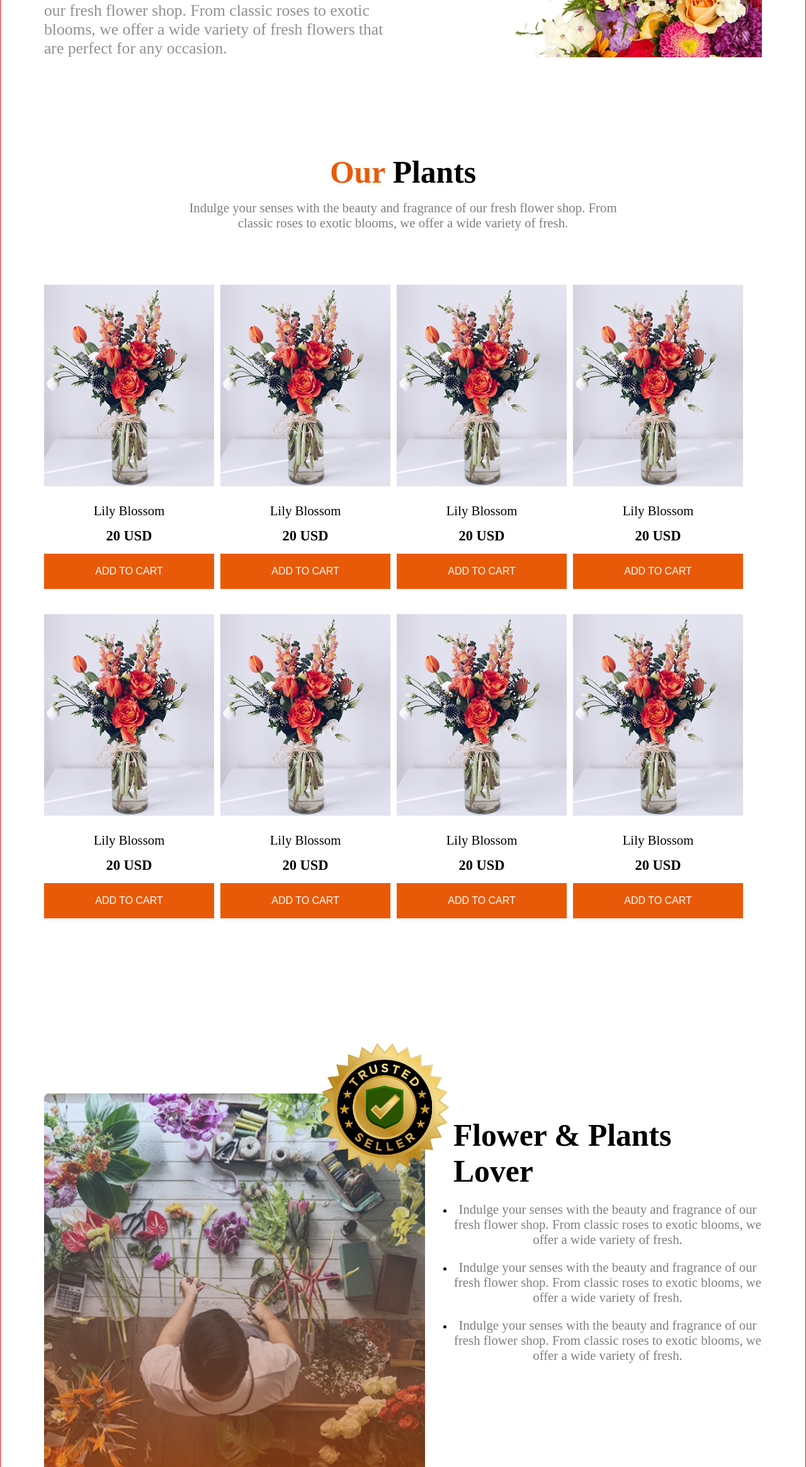
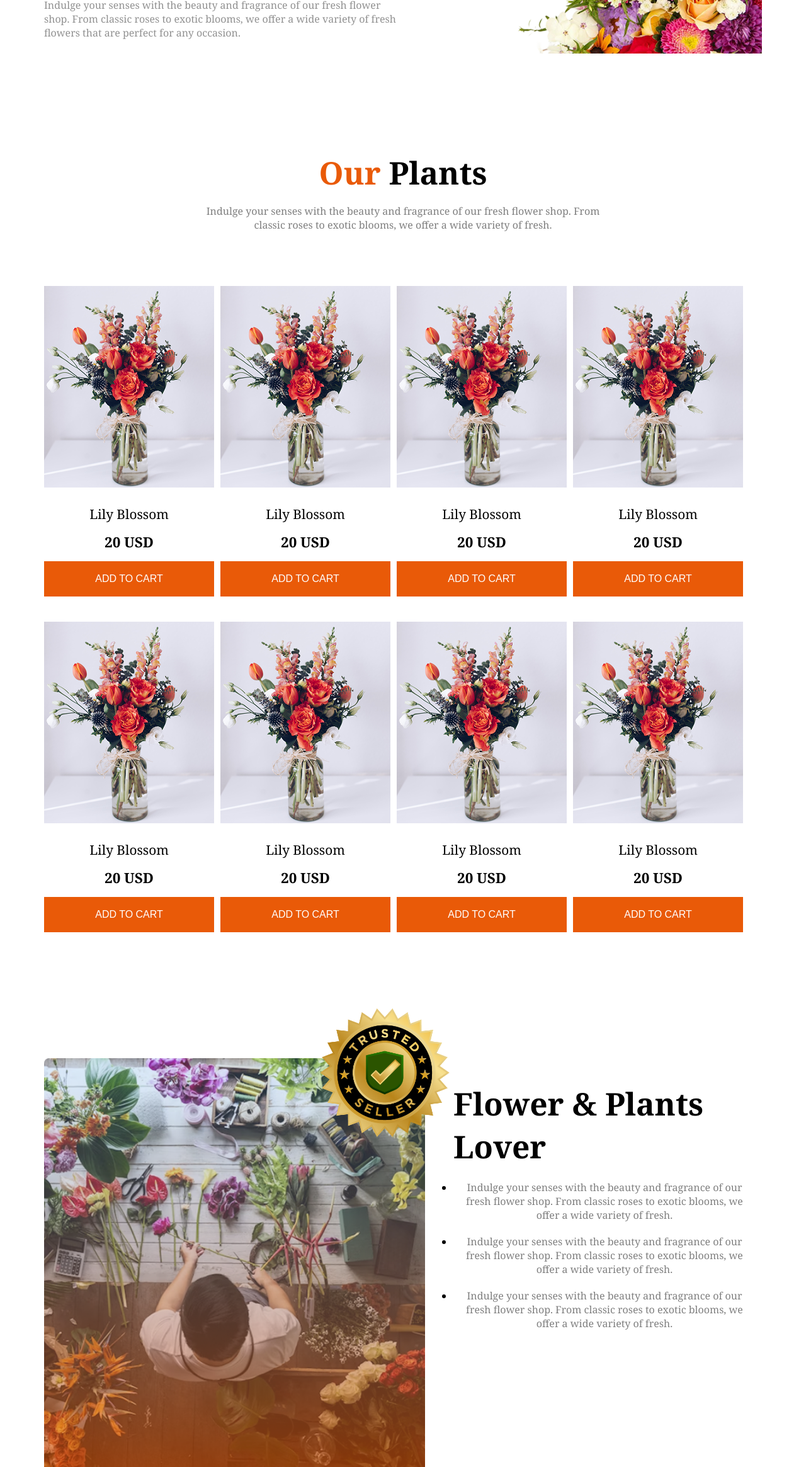
Before and after one commit to parikshit-pb/My-assignment-no-2, a plain HTML site: page index.html in a window 1280 px wide. Shown: the part 471-2800 px from the top of the page at 63% size. Drawn offline with Linux system fonts and the light colour scheme.

Commit message:
added new media screen

```diff
--- a/index.html
+++ b/index.html
@@ -3,10 +3,16 @@
 <head>
     <meta charset="UTF-8">
     <meta name="viewport" content="width=device-width, initial-scale=1.0">
+     <!-- google font -->
+      <link rel="preconnect" href="https://fonts.googleapis.com">
+<link rel="preconnect" href="https://fonts.gstatic.com" crossorigin>
+<link href="https://fonts.googleapis.com/css2?family=Noto+Serif:ital,wght@0,100..900;1,100..900&display=swap" rel="stylesheet">
     <link rel="stylesheet" href="style/style.css">
     <title>My Assignment no 2</title>
+
+
 </head>
-<body class="body">
+<body class="body open-sans-normal">
     <header>
         <nav>
             <div><img class="nav-img" src="assets/logo.png" alt=""></div>
--- a/style/style.css
+++ b/style/style.css
@@ -1,3 +1,12 @@
+
+.open-sans-normal{
+  font-family: "Noto Serif", serif;
+  font-optical-sizing: auto;
+  font-style: normal;
+
+}
+
+
 *{
     margin: 0;
     padding: 0;
@@ -6,7 +15,6 @@
 .body{
     max-width: 1440px;
     margin: 0 auto;
-    border: 1px solid red;
 
 }
 
@@ -77,7 +85,7 @@ nav ul li a{
 
 }
 .hero-des{
-    font-size: 1.6rem;
+    font-size: 1rem;
     max-width: 570px;
     font-weight:400 ;
     color:#000000 ;
@@ -91,7 +99,7 @@ nav ul li a{
     max-width: 1140px;
     margin: 0 auto;
     margin-top: 150px;
-    margin-bottom: 248px;
+    margin-bottom: 170px;
 }
 .plants-text{
     max-width: 1140px;
@@ -106,7 +114,7 @@ nav ul li a{
 
 }
 .plant-des{
-    font-size: 1.3rem;
+    font-size: 1rem;
     font-weight: 400;
     color: #000000;
     opacity: 50%;
@@ -192,7 +200,7 @@ nav ul li a{
 
 .flower-text{
     max-width: 510px;
-    padding: 38px 0px;
+    padding: 38px 10px;
     padding-left: 20px;
 
     /* border: 1px solid red; */
@@ -206,7 +214,7 @@ nav ul li a{
     display: inline;
 }
 .flower-des{
-    font-size: 1.3rem;
+    font-size: 1rem;
     font-weight: 400;
     color: #000000;
     opacity: 50%;
@@ -230,7 +238,7 @@ nav ul li a{
 
 }
 .latest-des{
-    font-size: 1.3rem;
+    font-size: 1rem;
     font-weight: 400;
     text-align: center;
     color: #000000;
@@ -254,8 +262,8 @@ nav ul li a{
 
 }
 .bloom-plant img{
-    width: 100%;
-    border-radius: 10px;
+    /* width: 100%; */
+    /* border-radius: 10px; */
 
 }
 .ana-plant{
@@ -352,7 +360,7 @@ nav ul li a{
 
 }
 .colorful-btn{
-    font-size: ;
+    font-size: small;
     font-weight: 500;
     color: #FFFFFF;
     background-color: #E95A08;
@@ -365,7 +373,7 @@ nav ul li a{
 }
 .form-contain{
     display: flex;
-    width: 450px;
+    max-width: 650px;
     text-align: center;
     margin: 0 auto;
     padding-bottom: 193px;
@@ -383,7 +391,7 @@ nav ul li a{
     margin-top: 50px;
 }
 .logo-des{
-    font-size: 1.3rem;
+    font-size: 1rem;
     font-weight: 400;
     color: #000000;
     opacity: 50%;
```
